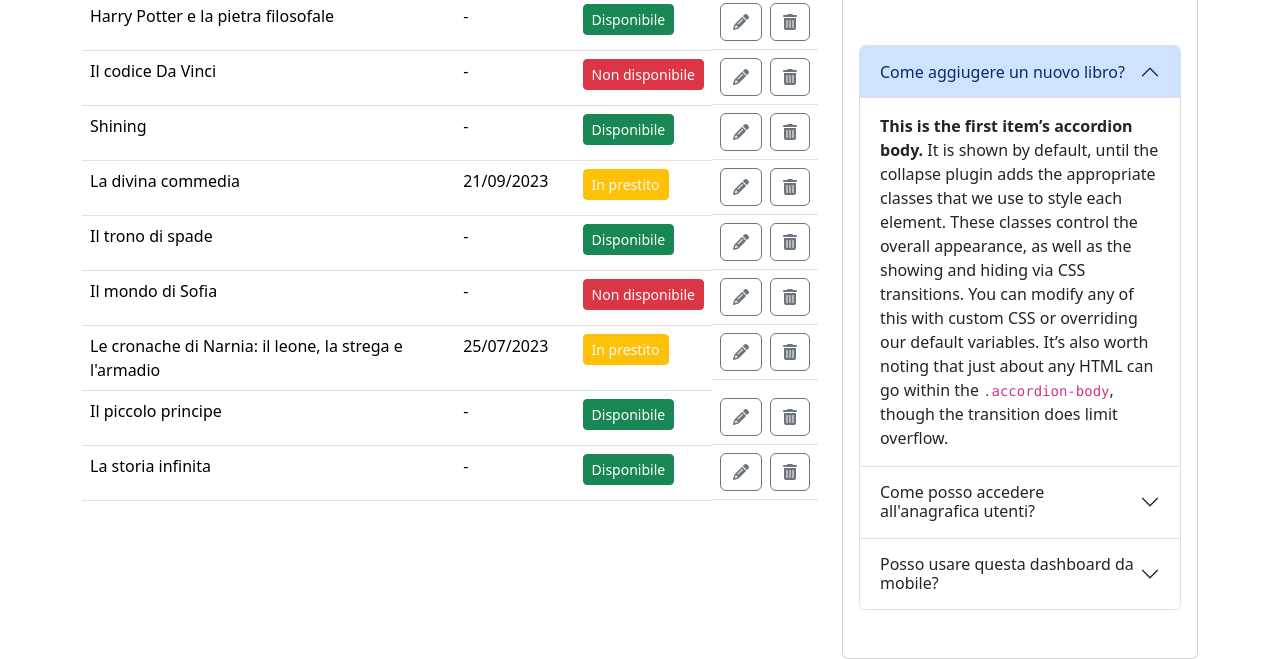
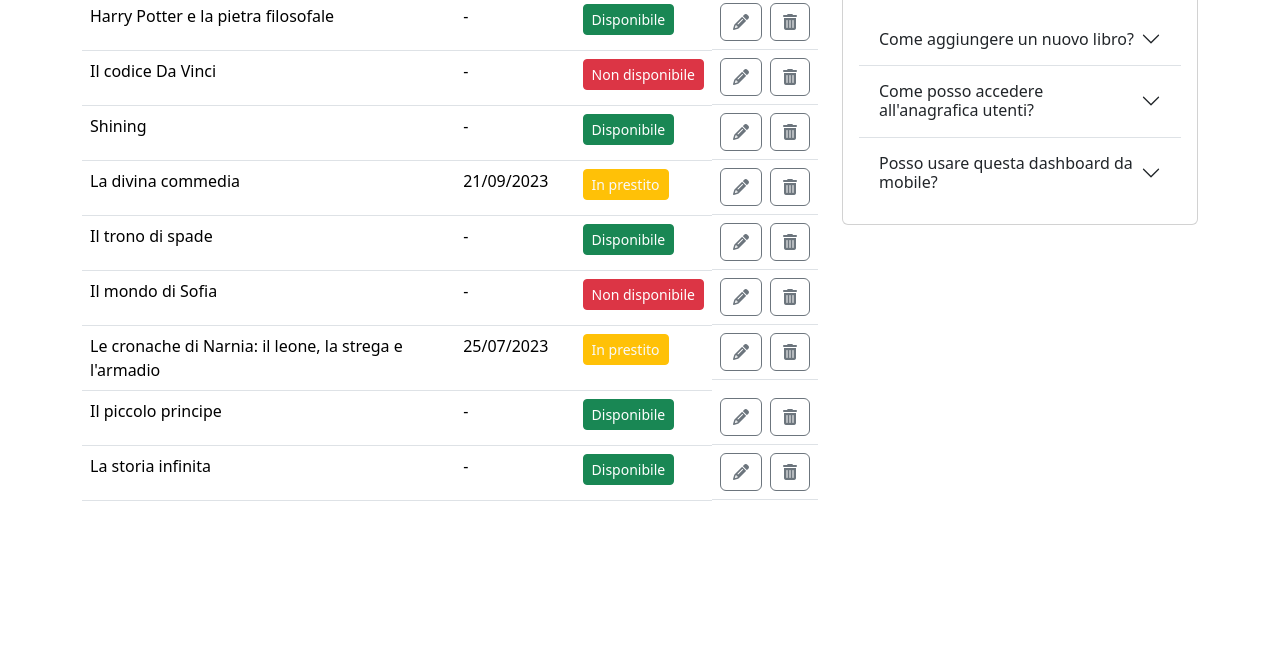
Before and after one commit to veronicacrisafi/html-css-bootstrap-dashboard, a plain HTML site: page index.html in a window 1280 px wide. Shown: the part 430-1089 px from the top of the page. After the commit the page ends 947 px from the top, so only its background shows below. Drawn offline with nearby package versions, Linux system fonts and the light colour scheme.

Commit message:
sistemata card F.A.Q con accordion corretto

```diff
--- a/index.html
+++ b/index.html
@@ -265,68 +265,54 @@
                         </div>
 
 
-                        <div class="accordion pt-5 pb-5 ps-3 pe-3" id="accordionExample">
+                        <div class="accordion accordion-flush pt-3 pb-3 ps-3 pe-3" id="accordionFlushExample">
                             <div class="accordion-item">
                                 <h2 class="accordion-header">
-                                    <button class="accordion-button" type="button" data-bs-toggle="collapse"
-                                        data-bs-target="#collapseOne" aria-expanded="true" aria-controls="collapseOne">
-                                        Come aggiugere un nuovo libro?
+                                    <button class="accordion-button collapsed" type="button" data-bs-toggle="collapse"
+                                        data-bs-target="#flush-collapseOne" aria-expanded="false"
+                                        aria-controls="flush-collapseOne">
+                                        Come aggiungere un nuovo libro?
                                     </button>
                                 </h2>
-                                <div id="collapseOne" class="accordion-collapse collapse show"
-                                    data-bs-parent="#accordionExample">
-                                    <div class="accordion-body">
-                                        <strong>This is the first item’s accordion body.</strong> It is shown by
-                                        default, until the collapse plugin adds the appropriate classes that we
-                                        use to style each element. These classes control the overall appearance,
-                                        as well as the showing and hiding via CSS transitions. You can modify
-                                        any of this with custom CSS or overriding our default variables. It’s
-                                        also worth noting that just about any HTML can go within the
-                                        <code>.accordion-body</code>, though the transition does limit overflow.
-                                    </div>
+                                <div id="flush-collapseOne" class="accordion-collapse collapse"
+                                    data-bs-parent="#accordionFlushExample">
+                                    <div class="accordion-body">Placeholder content for this accordion, which is
+                                        intended to demonstrate the <code>.accordion-flush</code> class. This is the
+                                        first item’s accordion body.</div>
                                 </div>
                             </div>
                             <div class="accordion-item">
                                 <h2 class="accordion-header">
                                     <button class="accordion-button collapsed" type="button" data-bs-toggle="collapse"
-                                        data-bs-target="#collapseTwo" aria-expanded="false" aria-controls="collapseTwo">
+                                        data-bs-target="#flush-collapseTwo" aria-expanded="false"
+                                        aria-controls="flush-collapseTwo">
                                         Come posso accedere all'anagrafica utenti?
                                     </button>
                                 </h2>
-                                <div id="collapseTwo" class="accordion-collapse collapse"
-                                    data-bs-parent="#accordionExample">
-                                    <div class="accordion-body">
-                                        <strong>This is the second item’s accordion body.</strong> It is hidden
-                                        by default, until the collapse plugin adds the appropriate classes that
-                                        we use to style each element. These classes control the overall
-                                        appearance, as well as the showing and hiding via CSS transitions. You
-                                        can modify any of this with custom CSS or overriding our default
-                                        variables. It’s also worth noting that just about any HTML can go within
-                                        the <code>.accordion-body</code>, though the transition does limit
-                                        overflow.
-                                    </div>
+                                <div id="flush-collapseTwo" class="accordion-collapse collapse"
+                                    data-bs-parent="#accordionFlushExample">
+                                    <div class="accordion-body">Placeholder content for this accordion, which is
+                                        intended to demonstrate the <code>.accordion-flush</code> class. This is the
+                                        second item’s accordion body. Let’s imagine this being filled with some actual
+                                        content.</div>
                                 </div>
                             </div>
                             <div class="accordion-item">
                                 <h2 class="accordion-header">
                                     <button class="accordion-button collapsed" type="button" data-bs-toggle="collapse"
-                                        data-bs-target="#collapseThree" aria-expanded="false"
-                                        aria-controls="collapseThree">
+                                        data-bs-target="#flush-collapseThree" aria-expanded="false"
+                                        aria-controls="flush-collapseThree">
                                         Posso usare questa dashboard da mobile?
                                     </button>
                                 </h2>
-                                <div id="collapseThree" class="accordion-collapse collapse"
-                                    data-bs-parent="#accordionExample">
-                                    <div class="accordion-body">
-                                        <strong>This is the third item’s accordion body.</strong> It is hidden
-                                        by default, until the collapse plugin adds the appropriate classes that
-                                        we use to style each element. These classes control the overall
-                                        appearance, as well as the showing and hiding via CSS transitions. You
-                                        can modify any of this with custom CSS or overriding our default
-                                        variables. It’s also worth noting that just about any HTML can go within
-                                        the <code>.accordion-body</code>, though the transition does limit
-                                        overflow.
-                                    </div>
+                                <div id="flush-collapseThree" class="accordion-collapse collapse"
+                                    data-bs-parent="#accordionFlushExample">
+                                    <div class="accordion-body">Placeholder content for this accordion, which is
+                                        intended to demonstrate the <code>.accordion-flush</code> class. This is the
+                                        third item’s accordion body. Nothing more exciting happening here in terms of
+                                        content, but just filling up the space to make it look, at least at first
+                                        glance, a bit more representative of how this would look in a real-world
+                                        application.</div>
                                 </div>
                             </div>
                         </div>
```
